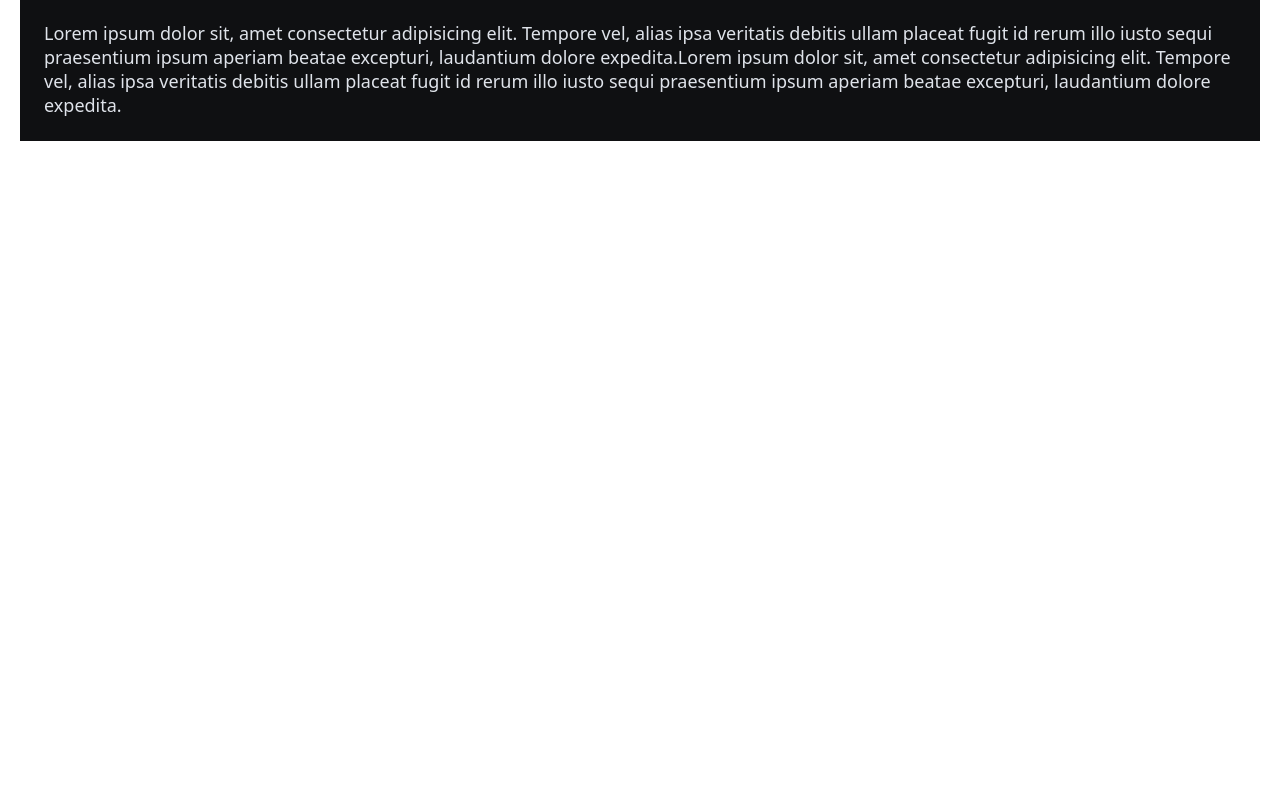
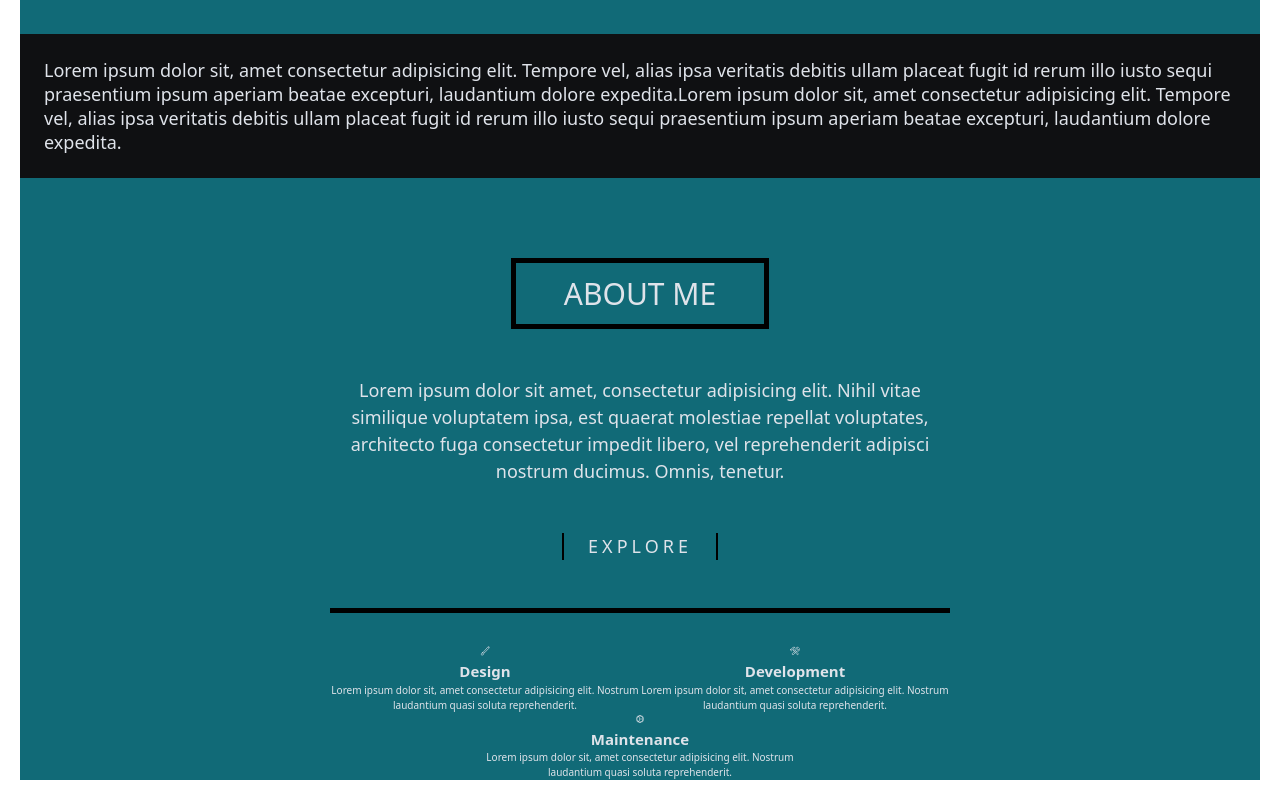
Before and after one commit to thesubodh1/subodh_portfolio, a React (Vite) app: page / in a window 1280 px wide. Shown: the part 702-1502 px from the top of the page. Before the commit the page ends 863 px from the top, so only its background shows below. Built offline with nearby package versions, Linux system fonts and the light colour scheme.

Commit message:
Basic about section added

```diff
--- a/src/App.jsx
+++ b/src/App.jsx
@@ -2,11 +2,13 @@ import { useState } from "react";
 import "./App.css";
 
 import Hero from "./Components/Hero";
+import About from "./Components/About";
 
 function App() {
   return (
     <>
       <Hero />
+      <About />
     </>
   );
 }
--- /dev/null
+++ b/src/Components/About.jsx
@@ -0,0 +1,47 @@
+import Titles from "./Titles";
+
+export default function About() {
+  return (
+    <section className="section-about">
+      <div className="about-header">
+        <h2 className="about-heading">About Me</h2>
+        <p className="about-intro-text">
+          Lorem ipsum dolor sit amet, consectetur adipisicing elit. Nihil vitae
+          similique voluptatem ipsa, est quaerat molestiae repellat voluptates,
+          architecto fuga consectetur impedit libero, vel reprehenderit adipisci
+          nostrum ducimus. Omnis, tenetur.
+        </p>
+      </div>
+
+      <div className="about-content">
+        <h3 className="about-subheading">Explore</h3>
+        <div className="about-contents">
+          <div className="about-titles">
+            <Titles heading="Design" iconName="brush-outline" className="icon">
+              Lorem ipsum dolor sit, amet consectetur adipisicing elit. Nostrum
+              laudantium quasi soluta reprehenderit.
+            </Titles>
+
+            <Titles
+              heading="Development"
+              iconName="construct-outline"
+              className="icon"
+            >
+              Lorem ipsum dolor sit, amet consectetur adipisicing elit. Nostrum
+              laudantium quasi soluta reprehenderit.
+            </Titles>
+
+            <Titles
+              heading="Maintenance"
+              iconName="cog-outline"
+              className="icon"
+            >
+              Lorem ipsum dolor sit, amet consectetur adipisicing elit. Nostrum
+              laudantium quasi soluta reprehenderit.
+            </Titles>
+          </div>
+        </div>
+      </div>
+    </section>
+  );
+}
--- /dev/null
+++ b/src/Components/Titles.jsx
@@ -0,0 +1,10 @@
+import Icons from "./Icon";
+export default function Titles({heading,children,iconName, ...props}) {
+    return (
+        <section className="about-title">
+            <Icons name={iconName} {...props}/>
+            <h2 className="title-heading">{heading}</h2>
+            <p className="about-desc">{children}</p>
+        </section>
+    );
+}
--- a/src/index.css
+++ b/src/index.css
@@ -96,3 +96,67 @@ html {
   font-size: 1.8rem;
   line-height: 2.4rem;
 }
+
+/* About section starts */
+.section-about{
+  background-color: #116a77;
+  padding-top: 8rem;
+  color: #dfe3ea;
+}
+
+.about-header, .about-content{
+  width: 50%;
+  transform: translateX(50%);
+}
+
+
+
+.about-heading{
+  font-size: 3rem;
+  font-weight: 500;
+  text-transform: uppercase;
+  border: 5px solid black;
+  display: inline-block;
+  padding: 0.8rem 4.8rem;
+  margin-bottom: 4.8rem;
+}
+
+.about-intro-text{
+  font-size: 1.8rem;
+  margin-bottom: 4.8rem;
+}
+
+.about-subheading{
+  font-size: 1.8rem;
+  text-transform: uppercase;
+  letter-spacing: 0.4rem;
+  font-weight: 500;
+  display: inline-block;
+  padding: 0 2.4rem 0 2.4rem;
+  border-left: 2px solid black;
+  border-right: 2px solid black;
+  margin-bottom: 4.8rem;
+}
+
+.about-contents{
+  border-top: 5px solid black
+}
+
+.about-titles{
+  margin-top: 3.2rem;
+  display: grid;
+  grid-template-columns: repeat(4,1fr);
+}
+
+.about-titles > :nth-child(1){
+  grid-column: 1/3;
+}
+
+.about-titles > :nth-child(2){
+  grid-column: 3/5;
+}
+
+
+.about-titles > :nth-child(3){
+  grid-column: 2/4;
+}
```
